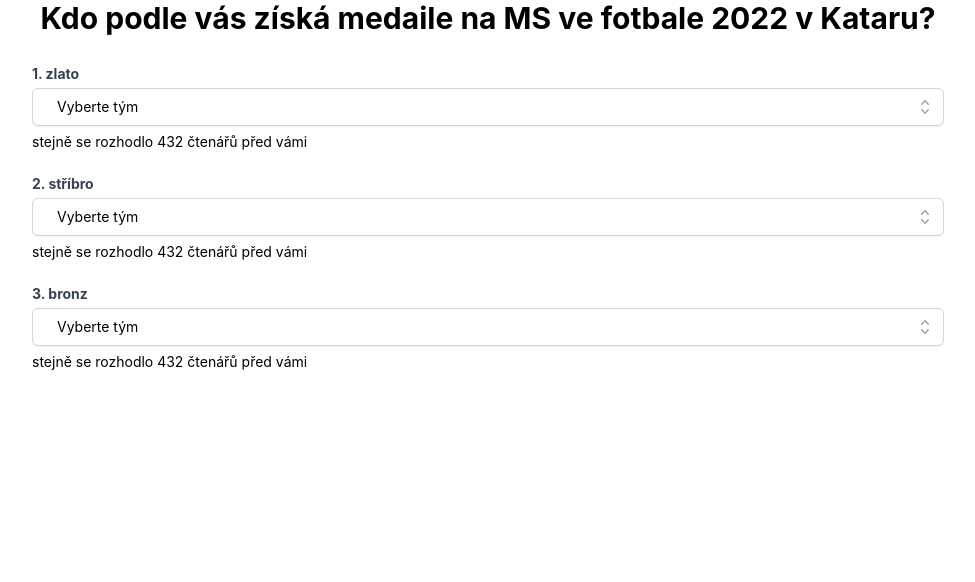
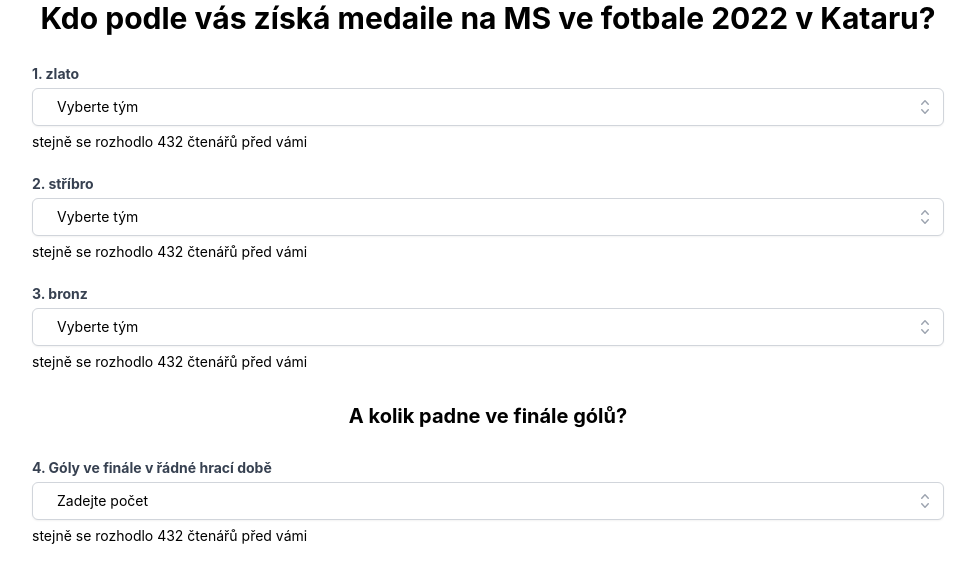
Before and after one commit to DataRozhlas/ms-fotbal-tipovacka, a Next.js app: page / in a window 1280 px wide. Shown: the top 582 px of the page, without its empty margins (152-1127 px from the left). Built offline with nearby package versions, Linux system fonts and the light colour scheme.

Commit message:
goals selectbox

```diff
--- a/components/SelectBox/index.tsx
+++ b/components/SelectBox/index.tsx
@@ -61,9 +61,9 @@ const SelectBox = (props: {
               leaveTo="opacity-0"
             >
               <Listbox.Options className="absolute z-10 mt-1 max-h-56 w-full overflow-auto rounded-md bg-white py-1 text-base shadow-lg ring-1 ring-black ring-opacity-5 focus:outline-none sm:text-sm">
-                {props.options.map(option => (
+                {props.options.map((option, index) => (
                   <Listbox.Option
-                    key={option.id}
+                    key={props.index === 3 ? index : option.id}
                     className={({ active }) =>
                       classNames(
                         active ? "text-white bg-indigo-600" : "text-gray-900",
--- a/pages/index.tsx
+++ b/pages/index.tsx
@@ -39,12 +39,18 @@ const countries = [
   { value: "Austrálie", id: "au" },
 ];
 
+let goals: { value: string; id: string }[] = [];
+
+for (let i = 0; i < 11; i++) {
+  goals.push({ id: "goly", value: i.toString() });
+}
+
 export default function Home() {
   const [currentTip, setCurrentTip] = useState([
     { id: "", value: "Vyberte tým" },
     { id: "", value: "Vyberte tým" },
     { id: "", value: "Vyberte tým" },
-    { id: "", value: "" },
+    { id: "", value: "Zadejte počet" },
   ]);
 
   return (
@@ -53,8 +59,6 @@ export default function Home() {
         <h1 className="text-3xl font-bold text-center pb-6">
           Kdo podle vás získá medaile na MS ve fotbale 2022 v Kataru?
         </h1>
-      </div>
-      <div className="mx-auto max-w-5xl sm:px-6 lg:px-8">
         <ol role="list" className="space-y-3">
           {otazky.map((otazka, index) => (
             <li
@@ -72,6 +76,22 @@ export default function Home() {
           ))}
         </ol>
       </div>
+      <div className="mx-auto max-w-5xl sm:px-6 lg:px-8">
+        <h2 className="text-xl font-bold text-center py-6">
+          A kolik padne ve finále gólů?
+        </h2>
+        <ol role="list" className="space-y-3">
+          <li className="bg-white px-4 py-1 sm:rounded-md sm:px-6 text-xl">
+            <SelectBox
+              index={3}
+              label={"4. Góly ve finále v řádné hrací době"}
+              options={goals}
+              currentTip={currentTip}
+              setCurrentTip={setCurrentTip}
+            ></SelectBox>
+          </li>
+        </ol>
+      </div>
     </>
   );
 }
```
Also changed, not shown: public/flags/goly.svg (added).
